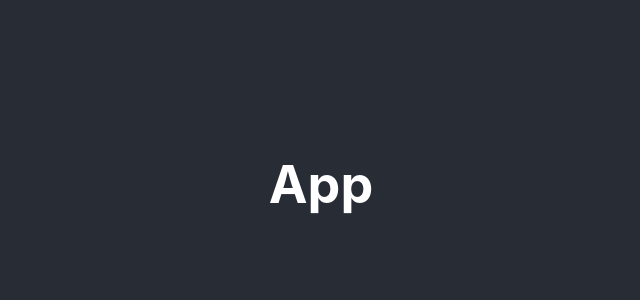
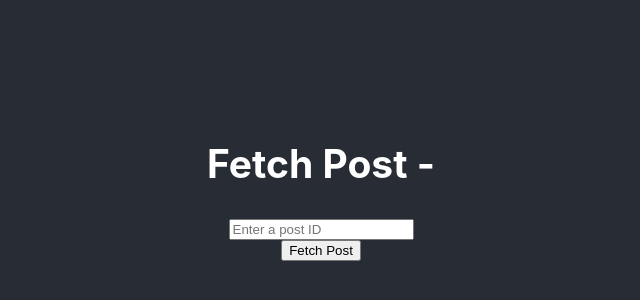
Before and after one commit to akshaya-biswal/my-app-ts, a React (Create React App) app: page / in a window 1280 px wide. Shown: the part 216-516 px from the top of the page, without its empty margins (319-959 px from the left). Built offline with nearby package versions, Linux system fonts and the light colour scheme.

Commit message:
FetchPost

```diff
--- a/src/App.tsx
+++ b/src/App.tsx
@@ -1,9 +1,12 @@
 import "./App.css";
+import FetchPost from "./components/FetchPost";
+// import Todo from "./components/Todo";
 
 const App = () => {
   return (
     <div className="App">
-      <h1>App</h1>
+      {/* <Todo /> */}
+      <FetchPost />
     </div>
   );
 };
--- /dev/null
+++ b/src/components/FetchPost.tsx
@@ -0,0 +1,63 @@
+import React, { ChangeEvent, useState } from "react";
+
+type PostType = {
+  userId: number;
+  id: number;
+  title: string;
+  body: string;
+};
+
+const FetchPost = () => {
+  const [post, setPost] = useState<PostType | null>(null);
+  const [postId, setPostId] = useState<string>("");
+  const [loading, setLoading] = useState<boolean>(false);
+  const [error, setError] = useState<string | null>(null);
+
+  // const handleOnChange = (e: ChangeEvent<HTMLInputElement>) => {
+  //   setPostId(e.target.value);
+  // };
+
+  const fetchPost = async () => {
+    if (!postId) return;
+    setLoading(true);
+    setPost(null);
+    setError(null);
+
+    try {
+      const res = await fetch(
+        `https://jsonplaceholder.typicode.com/posts/${postId}`
+      );
+      if (!res.ok) {
+        throw new Error("Post not found");
+      }
+      const data = await res.json();
+      setPost(data);
+    } catch (error) {
+      setError((error as Error).message);
+    } finally {
+      setLoading(false);
+    }
+  };
+
+  return (
+    <>
+      <h2>Fetch Post -{postId}</h2>
+      <input
+        type="number"
+        placeholder="Enter a post ID"
+        value={postId}
+        onChange={(e) => setPostId(e.target.value)}
+      />
+      <button onClick={fetchPost}>Fetch Post</button>
+      {loading && <p>Loading</p>}
+      {error && <p>{error}</p>}
+      {post && (
+        <div>
+          <p>{post.title}</p>
+        </div>
+      )}
+    </>
+  );
+};
+
+export default FetchPost;
--- /dev/null
+++ b/src/components/Todo.tsx
@@ -0,0 +1,34 @@
+import { useEffect, useState } from "react";
+
+type TodoType = {
+  userId: number;
+  id: number;
+  title: string;
+  completed: boolean;
+};
+
+const Todo = () => {
+  const [todo, setTodo] = useState<TodoType | null>(null);
+
+  useEffect(() => {
+    fetch("https://jsonplaceholder.typicode.com/todos/1")
+      .then((response) => response.json())
+      .then((json) => setTodo(json));
+  }, []);
+
+  return (
+    <>
+      <h2>Todo</h2>
+      {todo ? (
+        <div>
+          <p>{todo.userId}</p>
+          <p>{todo.title}</p>
+        </div>
+      ) : (
+        <p>Loading...</p>
+      )}
+    </>
+  );
+};
+
+export default Todo;
```
